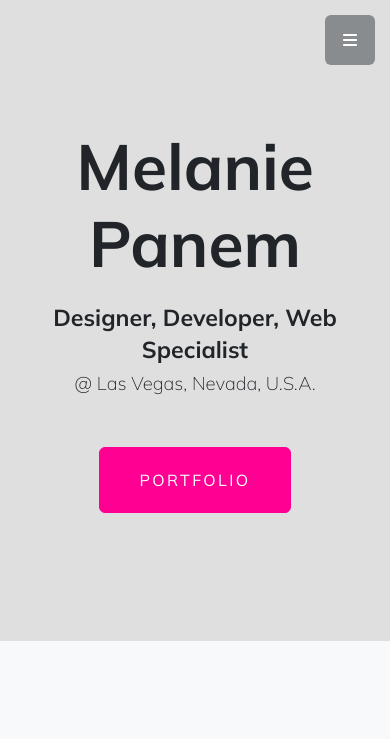
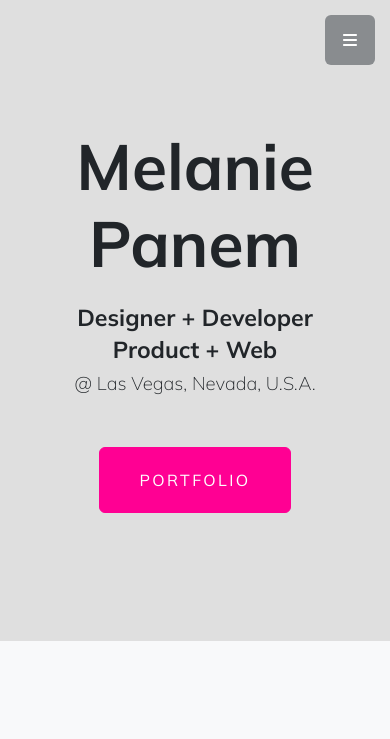
Before and after one commit to melanierosson/melaniepanem, a plain HTML site: page index.html in a window 390 px wide. Shown: the top 739 px of the page. Drawn offline with nearby package versions, Linux system fonts and the light colour scheme.

Commit message:
updating main headline and title

```diff
--- a/css/custom-styles.css
+++ b/css/custom-styles.css
@@ -172,10 +172,16 @@ color: #333;
 	.hide-mobile {
 		display:none;
 	}
+	.hide-desktop {
+		display:inline;
+	}
 }
 @media screen and (min-width: 567px) {
 	.hide-mobile {
 		display:inline;
+	}
+	.hide-desktop {
+		display:none;
 	}
 }
 
--- a/index.html
+++ b/index.html
@@ -5,7 +5,7 @@
         <meta name="viewport" content="width=device-width, initial-scale=1, shrink-to-fit=no" />
         <meta name="description" content="I'm always open to new opportunities and collaborations. Check out my resume and portfolio projects." />
         <meta name="author" content="Melanie Panem" />
-        <title>Melanie Panem: Designer, Developer, Web Specialist @ Las Vegas, Nevada, U.S.A.</title>
+        <title>Melanie Panem: Designer, Developer, Product & Web @ Las Vegas, Nevada, U.S.A.</title>
         <!-- Favicon-->
         <link rel="icon" type="image/x-icon" href="assets/favicon3.png" />
         <!-- Font Awesome icons (free version)-->
@@ -39,7 +39,13 @@
                     <span id="name-line-2"><span class="char 08">P</span><span class="char 08">a</span><span class="char 09">n</span><span class="char 10">e</span><span class="char 11">m</span></span>
                 </h1>
                 <h3 class="hero-subline mb-5">
-                    <span class="hero-subline">Designer, Developer, Web Specialist</span><br/>
+                    <span class="hero-subline hide-mobile">
+                        Designer + Developer &nbsp;|&nbsp; Product + Web
+                    </span>
+                    <span class="hero-subline hide-desktop">
+                        Designer + Developer<br/>Product + Web
+                    </span>
+                    <br/>
                     <span class="hero-subline-2">@ Las Vegas, Nevada, U.S.A.</span>
                 </h3>
                 <!-- <img class="lasvegas-icon" src="assets/img/icons8-slot-machine-48.png" alt="slot machine flat vector illustration"/>
```
